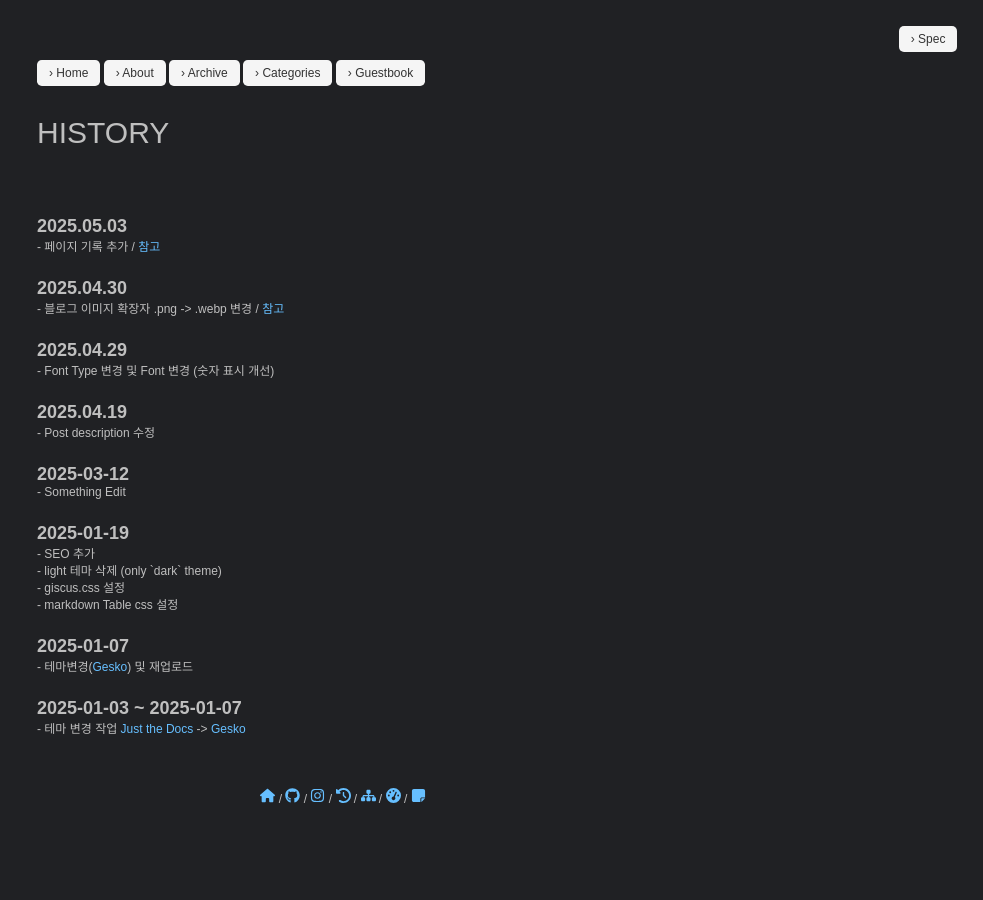
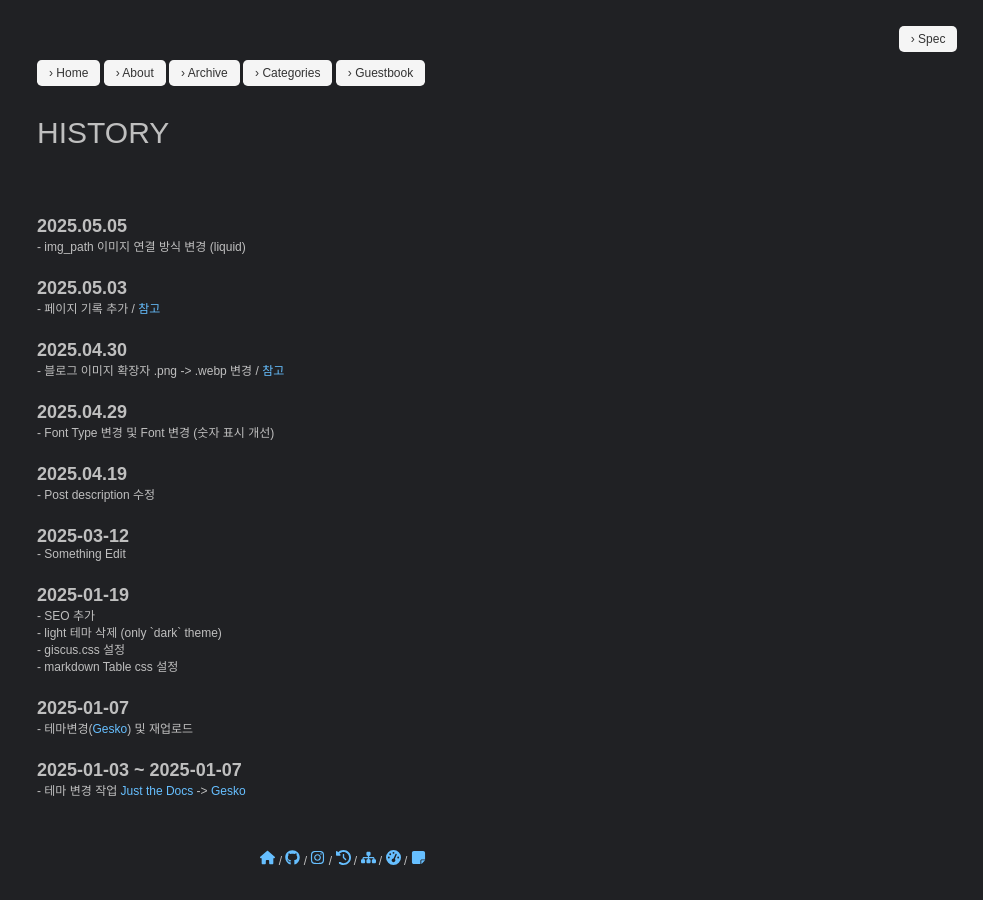
Before and after one commit to pozuhtuhv/pozuhtuhv.github.io, a Jekyll site: the page built from history.html, in a window 1280 px wide. Shown: the whole page, without its empty margins (297-1280 px from the left). Built offline with Jekyll 4.4.1, drawn with Linux system fonts in a browser that asks for light colours; some web fonts are replaced.

Commit message:
(edit) history

```diff
--- a/history.html
+++ b/history.html
@@ -14,6 +14,9 @@ layout: default
 </section>
 
 <section>
+<div class="date_style">2025.05.05</div>
+<p>- img_path 이미지 연결 방식 변경 (liquid)</p>
+
 <div class="date_style">2025.05.03</div>
 <p>- 페이지 기록 추가 / <a href="{{ site.url }}/archive/">참고</a></p>
 
```
